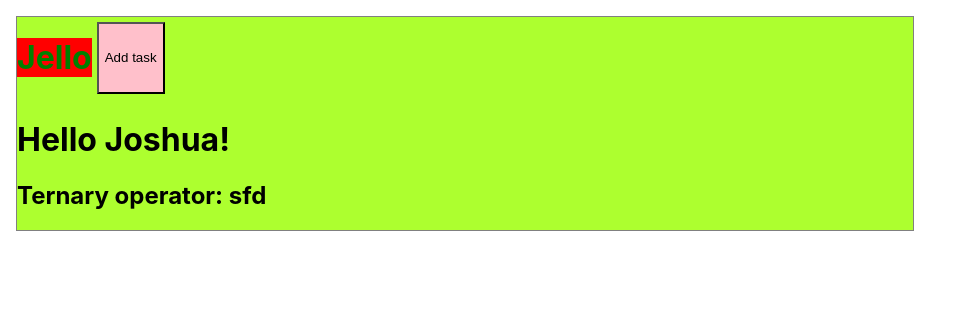
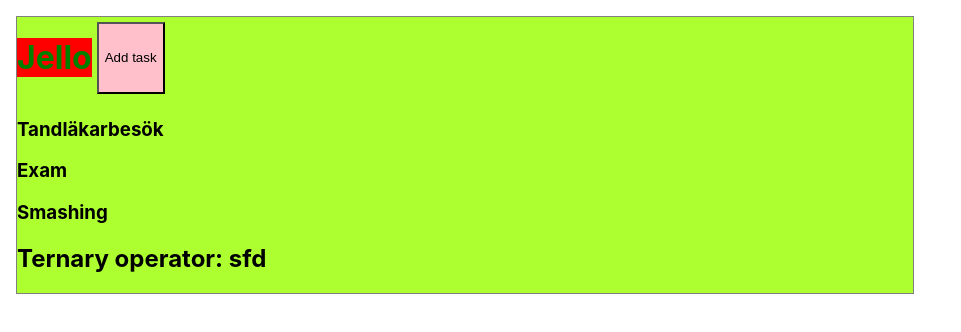
Before and after one commit to frumsrekovni/task-tracker, a React (Create React App) app: page / in a window 1280 px wide. Shown: the top 332 px of the page, without its empty margins (0-961 px from the left). Built offline with nearby package versions, Linux system fonts and the light colour scheme.

Commit message:
added tasks component

```diff
--- a/src/App.tsx
+++ b/src/App.tsx
@@ -1,5 +1,6 @@
 
 import Header from './components/Header.tsx'
+import Tasks from './components/Tasks.tsx'
 function App() {
   // You can write Typescript up here
   const name:string = "Joshua"
@@ -7,7 +8,7 @@ function App() {
   return (
     <div className="App">
       <Header title='Jello' />
-      <h1>Hello {name}!</h1>
+      <Tasks/>
       <h2>Ternary operator: {x ? 'ef' : 'sfd'}</h2>
     </div>
   );
--- /dev/null
+++ b/src/components/Tasks.tsx
@@ -0,0 +1,35 @@
+
+const tasks = [
+    {
+        id:1,
+        text:'Tandläkarbesök',
+        day:'2022-06-15',
+        reminder:true,
+    },
+    {
+        id:2,
+        text:'Exam',
+        day:'2022-12-12',
+        reminder:true,
+    },
+    {
+        id:3,
+        text:'Smashing',
+        day:'2022-12-28',
+        reminder:false,
+    }
+]
+
+const Tasks = () => {
+  return (
+    <div>
+
+    {tasks.map((task) => (<h3>{task.text}</h3> )
+
+    )}
+
+    </div>
+  )
+}
+
+export default Tasks
```
